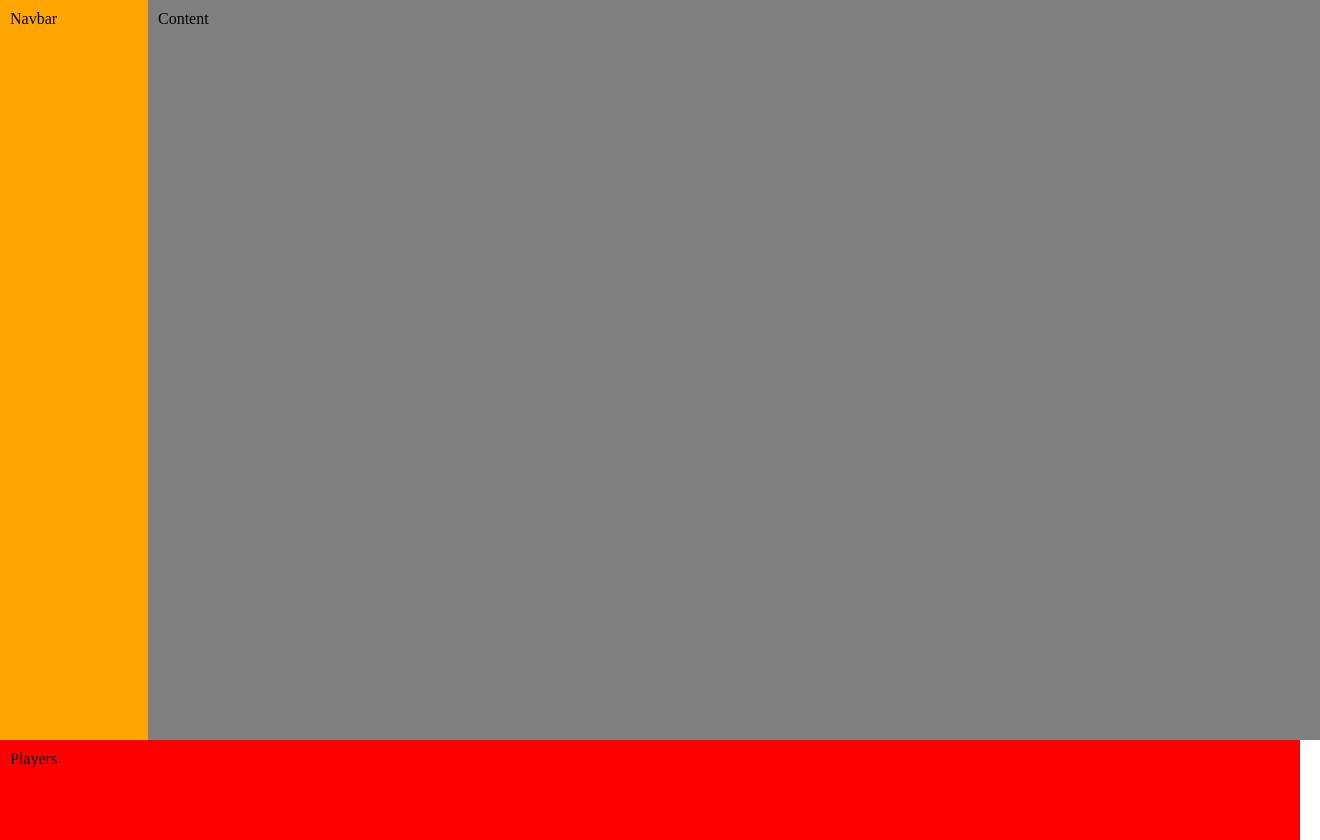
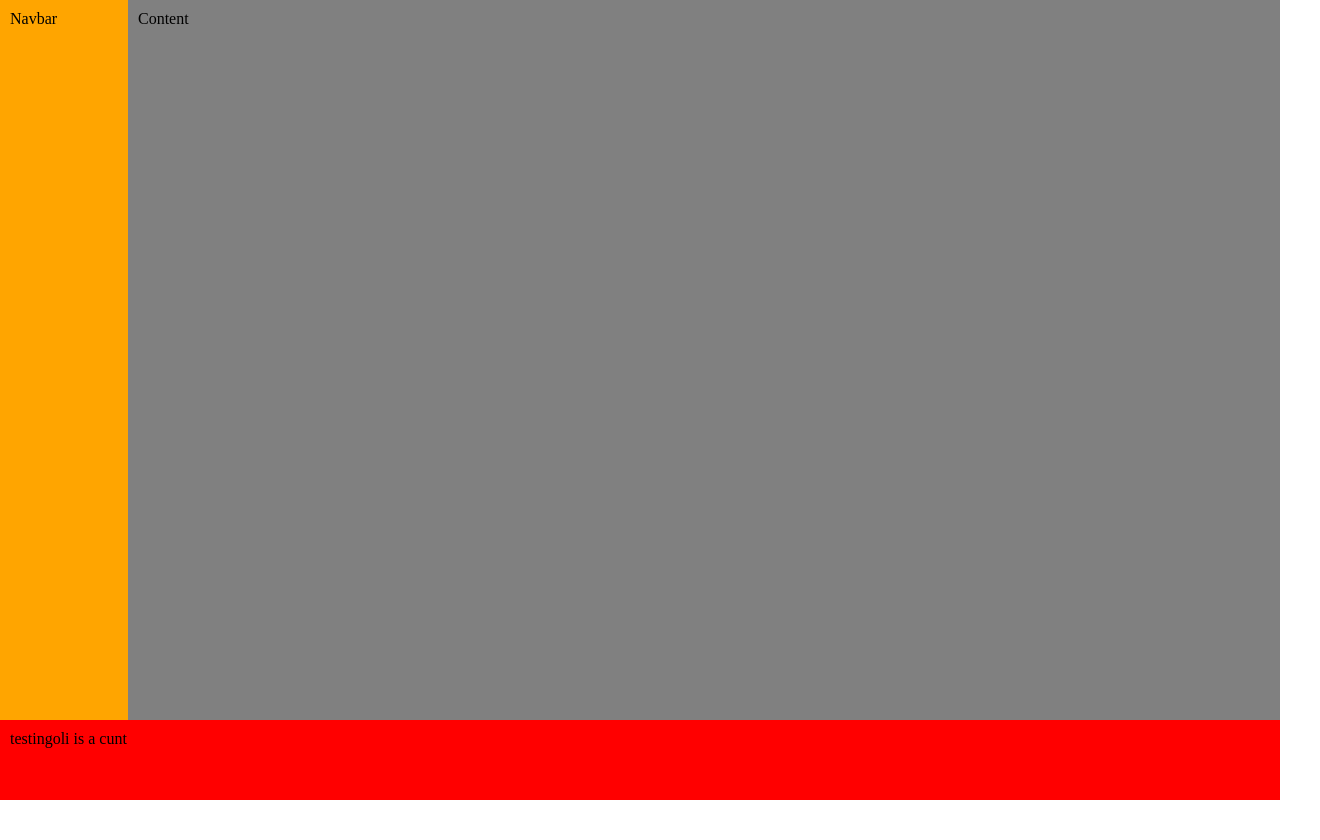
Before and after one commit to alexormandy/sixify, a React (Create React App) app: page / in a window 1280 px wide. Shown: the whole page, 1320 px wide, since content can reach past the window. After the commit the page ends 800 px from the top, so only its background shows below. Built offline with nearby package versions, Linux system fonts and the light colour scheme.

Commit message:
Worked on allowing data to be passed in to display artist name and song title

```diff
--- a/src/App.css
+++ b/src/App.css
@@ -1,3 +1,8 @@
+* {
+  padding: 0;
+  box-sizing: border-box;
+}
+
 html,
 body {
   height: 100%;
--- /dev/null
+++ b/src/Components/Player/Artist/Artist.js
@@ -0,0 +1,10 @@
+import React from 'react';
+import './Artist.css';
+
+const Artist = (props) => {
+  return(
+    <span>{props.name}</span>
+  );
+}
+
+export default Artist;
--- a/src/Components/Player/Player.css
+++ b/src/Components/Player/Player.css
@@ -1,55 +1,11 @@
-html,
-body {
-  height: 100%;
+.title {
   margin: 0;
+  padding: 0;
+  font-size: 14px;
 }
 
-.wrapper {
-  height: 100%;
-  width: 100%;
-  display: flex;
-  justify-content: center;
-  align-items: center;
-  background-color: yellow;
+.artist {
+  margin: 0;
+  padding: 0;
+  font-size: 12px;
 }
-
-.grid-container {
-  display: grid;
-  grid-template-areas:
-    "navBar content content content content content content content content content"
-    "control control control control control control control control control control";
-  grid-gap: 0px;
-  height: 95%;
-  width: 95%;
-  background-color: black;
-}
-
-.navbar {
-  grid-area: navBar;
-  height: 100%;
-  width: 100%;
-  background-color: orange;
-  justify-content: left;
-  align-items: left;
-  padding: 10px;
-}
-
-.content {
-  grid-area: content;
-  height: 100%;
-  width: 100%;
-  background-color: grey;
-  justify-content: left;
-  align-items: left;
-  padding: 75px;
-}
-
-.player {
-  grid-area: control;
-  height: 100;
-  width: 100%;
-  background-color: red;
-  justify-content: center;
-  align-items: center;
-  padding: 10px;
-}
--- a/src/Components/Player/Player.js
+++ b/src/Components/Player/Player.js
@@ -1,18 +1,37 @@
 import React, { Component } from "react";
 import "./Player.css";
+import Song from './Song/Song.js';
+import Artist from './Artist/Artist.js';
 
 class Player extends Component {
 
-  state = {};
+  state = {
+    current: {
+      song: 'testing',
+      artist: 'oli is a cunt'
+    }
+  }
 
   render() {
 
     return(
-      <div className="player">Players
+      //Player bar container (grid)
+      <div className="player">
+        <div className="now-playing">
+          <Song title={this.state.current.song} />
+          <Artist name={this.state.current.artist} />
+        </div>
+        <div className="media-controls">
 
+        </div>
+        <div className="volume-control">
+
+        </div>
       </div>
     );
   }
 }
 
+
+//Entire player bar
 export default Player;
--- /dev/null
+++ b/src/Components/Player/Song/Song.js
@@ -0,0 +1,10 @@
+import React from 'react';
+import './Song.css';
+
+const Song = (props) => {
+  return(
+    <span>{props.title}</span>
+  );
+}
+
+export default Song;
```
Also changed, not shown: src/Components/Player/Artist/Artist.css (added), src/Components/Player/Song/Song.css (added), 1 other file (tests, documents, lock files or other folders).
